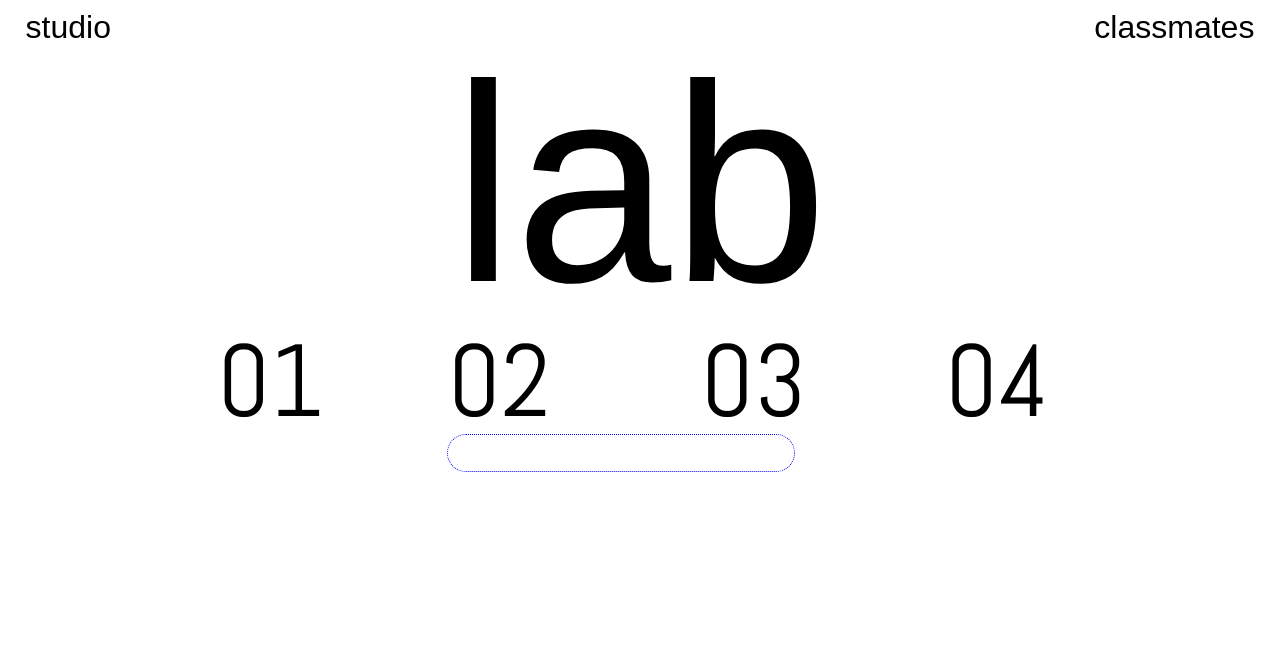
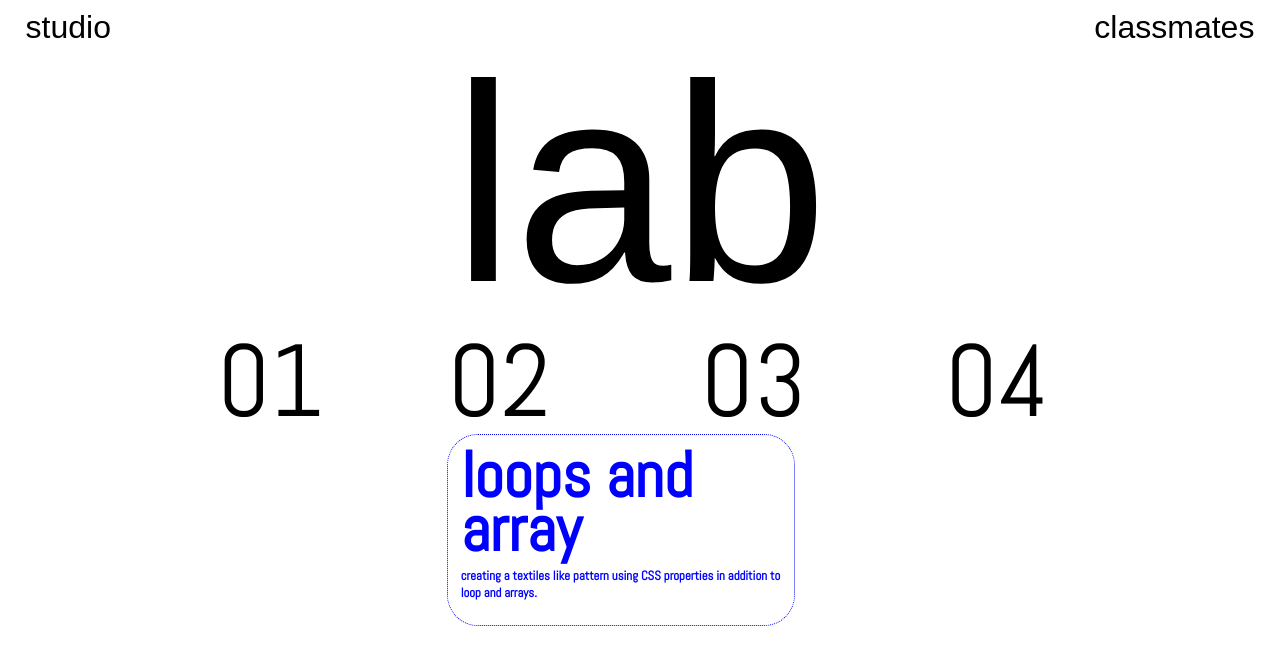
Before and after one commit to kanl905/kanl905-s22.github.io, a plain HTML site: page lab.html in a window 1280 px wide. Both pictures are taken after a click on the element "02". Drawn offline with nearby package versions, Linux system fonts and the light colour scheme; a web font is replaced by a local one.

Commit message:
🛰️🃏 Updated with Glitch

```diff
--- a/lab.html
+++ b/lab.html
@@ -52,10 +52,10 @@
 
       </div></a>
 
-    <a href="" target="blank"><div id="twoinfo">
+    <a href="https://loops-arrays.glitch.me" target="blank"><div id="twoinfo">
 
-      <h1></h1>
-      <h2></h2>
+      <h1>loops and array</h1>
+      <h2>creating a textiles like pattern using CSS properties in addition to loop and arrays.</h2>
 
       </div></a>
 
```
